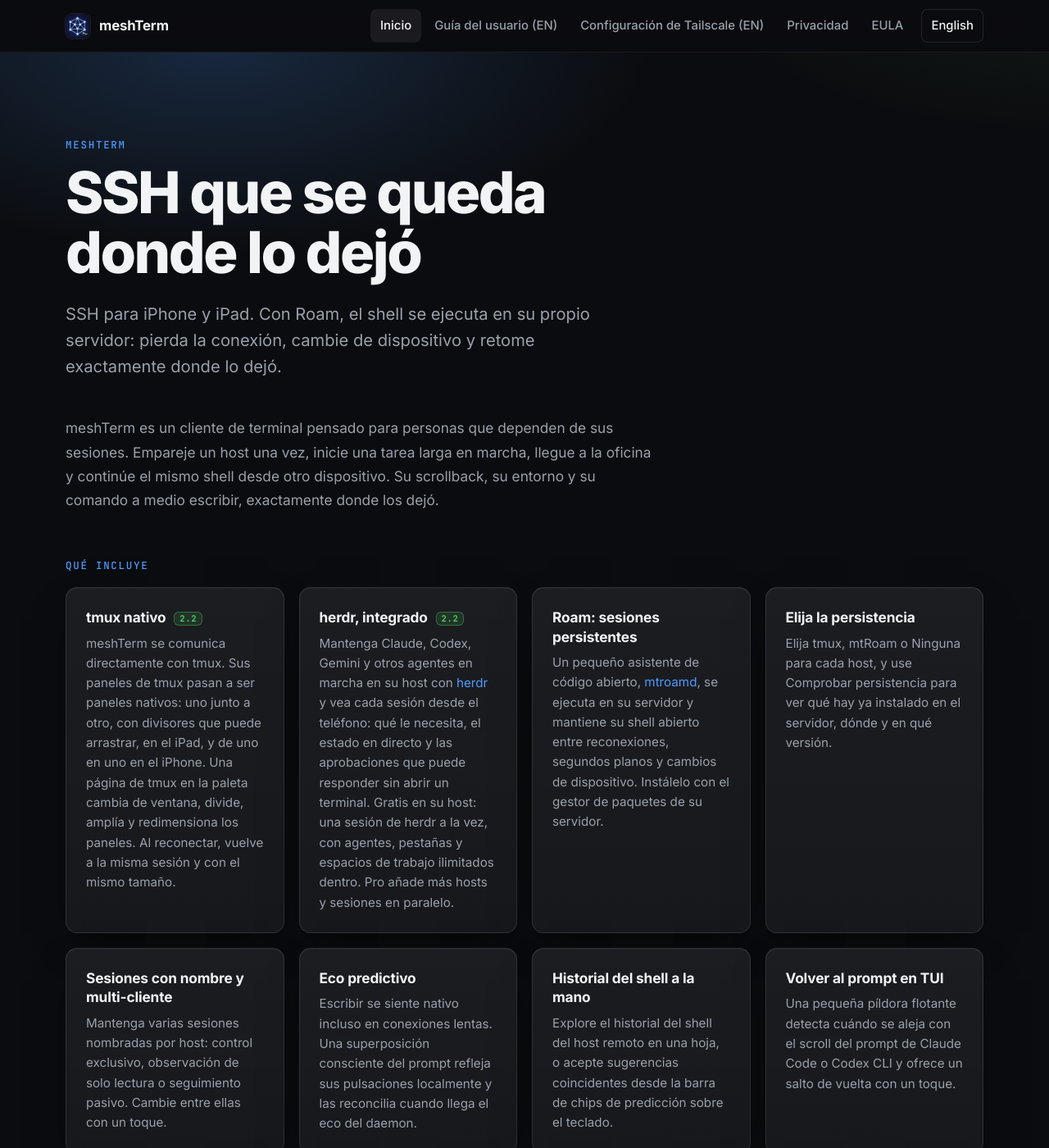
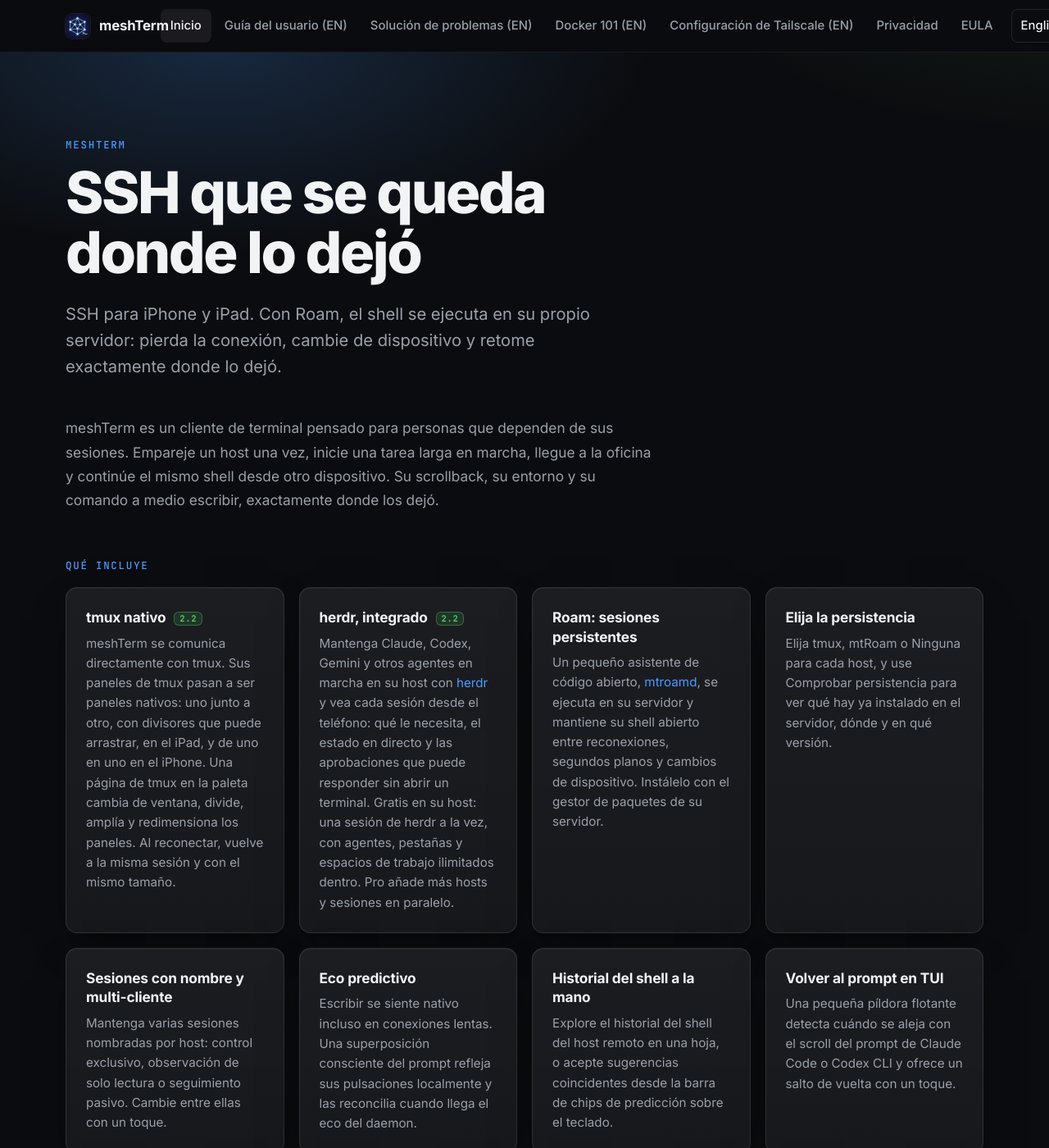
Before and after one commit to JBetchGH/meshterm-docs, a Jekyll site: the page built from index.es.html, in a window 1280 px wide and 1400 px high. Shown: the whole window at 82% size. Built offline with Jekyll 4.4.1, drawn with Linux system fonts in a browser that asks for light colours; some of the changed text lies outside the part shown.

Commit message:
Link Troubleshooting and Docker 101 from the nav, home pages and guide
- nav.yml: both pages in the top nav and footer (English and Spanish, marked EN).
- Home pages (English and Spanish): two new documentation cards.
- User guide: section 25 and the Containers setting point to the new pages.
- Nav collapses to the menu button below 1080px so seven links fit.

Co-Authored-By: Claude Sonnet 5.5 <noreply@anthropic.com>

```diff
--- a/_data/nav.yml
+++ b/_data/nav.yml
@@ -2,12 +2,16 @@
 en:
   - { href: "index.html", label: "Home" }
   - { href: "meshterm.html", label: "User Guide" }
+  - { href: "troubleshooting.html", label: "Troubleshooting" }
+  - { href: "docker-101.html", label: "Docker 101" }
   - { href: "meshterm-tailscale-integration.html", label: "Tailscale Setup" }
   - { href: "privacy.html", label: "Privacy" }
   - { href: "eula.html", label: "EULA" }
 es:
   - { href: "index.es.html", label: "Inicio" }
   - { href: "meshterm.html", label: "Guía del usuario (EN)" }
+  - { href: "troubleshooting.html", label: "Solución de problemas (EN)" }
+  - { href: "docker-101.html", label: "Docker 101 (EN)" }
   - { href: "meshterm-tailscale-integration.html", label: "Configuración de Tailscale (EN)" }
   - { href: "privacy.es.html", label: "Privacidad" }
   - { href: "eula.es.html", label: "EULA" }
--- a/assets/css/main.css
+++ b/assets/css/main.css
@@ -82,7 +82,7 @@ a:hover { text-decoration: underline; text-underline-offset: 3px; }
 .nav__toggle span:first-child { top: 16px; } .nav__toggle span:last-child { top: 25px; }
 .nav__toggle[aria-expanded="true"] span:first-child { top: 20px; transform: rotate(45deg); }
 .nav__toggle[aria-expanded="true"] span:last-child { top: 20px; transform: rotate(-45deg); }
-@media (max-width: 920px) {
+@media (max-width: 1080px) {
   .nav__toggle { display: block; }
   .nav__links { position: absolute; top: var(--nav-h); left: 0; right: 0; flex-direction: column; align-items: stretch; gap: 0;
     background: var(--bg-elev); border-bottom: 1px solid var(--line); padding: 8px 20px 16px; display: none; }
--- a/index.es.html
+++ b/index.es.html
@@ -104,6 +104,20 @@ footer: |
       <span class="action">Leer la guía</span>
     </a>
 
+    <a href="troubleshooting.html" class="doc-card">
+      <div class="icon">🛠️</div>
+      <h2>Solución de problemas <span class="lang-note">EN</span></h2>
+      <p>Encuentre el mensaje que ve, por qué ocurre y cómo arreglarlo: conexión, claves, tmux y mtRoam, archivos, agentes, notificaciones, herdr y contenedores, con comandos para cada sistema. Solo en inglés.</p>
+      <span class="action">Resolver un problema</span>
+    </a>
+
+    <a href="docker-101.html" class="doc-card">
+      <div class="icon">🐳</div>
+      <h2>Docker 101 <span class="lang-note">EN</span></h2>
+      <p>¿Nuevo en los contenedores en su propio servidor? Docker, Podman, imágenes y stacks, puertos y volúmenes, instalación en Ubuntu, Debian, Fedora, Alpine y macOS, y cómo usarlos con seguridad. Solo en inglés.</p>
+      <span class="action">Empezar con Docker</span>
+    </a>
+
     <a href="meshterm-tailscale-integration.html" class="doc-card">
       <div class="icon">⚡</div>
       <h2>Configuración de Tailscale <span class="lang-note">EN</span></h2>
--- a/meshterm.html
+++ b/meshterm.html
@@ -1003,7 +1003,7 @@ services.mtroamd = { enable = true; users = [ "you" ]; };</pre>
         <li><strong>Keyboard</strong>: Customize Keyboard, <strong>Left-handed layout</strong>, <strong>Keyboard when a session opens</strong>, Tap-for-Keyboard Reminder, Hardware Buttons, Button Size, Show Macros, Macros, Double-Tap Action.</li>
         <li><strong>Agents</strong>: edit diffs, typing (autocorrect and smart punctuation), Claude session age and size warnings, <a href="#agent-notifications">Notifications</a>, and <strong>Stop All Agents</strong>.</li>
         <li><strong>herdr</strong> <span class="new-badge">2.2</span>: each host's herdr state (tap one to check it or set it up), <strong>Look for herdr on my hosts</strong>, <strong>herdr first in session lists</strong>, <strong>Menu tips</strong> and <strong>Show Menu Tips Again</strong>, and Learn: <strong>What is herdr?</strong>, <strong>herdr Shortcuts</strong> and herdr.dev. See <a href="#herdr">herdr</a>.</li>
-        <li><strong>Containers</strong>: defaults for <strong>Log Lines</strong> and for the view the containers screen opens on (<strong>Open On</strong>). In 2.2, Containers supports Linux hosts; Mac hosts arrive in 2.3.</li>
+        <li><strong>Containers</strong>: defaults for <strong>Log Lines</strong> and for the view the containers screen opens on (<strong>Open On</strong>). In 2.2, Containers supports Linux hosts; Mac hosts arrive in 2.3. New to containers? See <a href="docker-101.html">Docker 101</a>.</li>
         <li><strong>iCloud Sync</strong>: <a href="#sync">Sync with iCloud</a>, Sync secrets, Sync preferences.</li>
         <li><strong>Privacy &amp; Security</strong>: <a href="#security">App Lock</a>, Delete from Keychain, Erase This Device, Clear Connection History.</li>
         <li><strong>General</strong>: Appearance, onboarding (Hide Onboarding Cards, <strong>Show Welcome Tour</strong>), and About (version, Privacy Policy, Terms of Use, Keyboard Guide, Open-Source Licenses, Reset All Settings).</li>
@@ -1055,6 +1055,8 @@ services.mtroamd = { enable = true; users = [ "you" ]; };</pre>
     <!-- ============================================ -->
     <section id="troubleshooting">
       <h2>25. Troubleshooting</h2>
+
+      <p>This section covers the most common problems in brief. For a detailed, symptom-by-symptom guide to getting connected, keys and host keys, tmux, SFTP, agents, notifications, herdr and Containers, with commands for each system, see the <a href="troubleshooting.html">Troubleshooting page</a>. New to containers? Start with <a href="docker-101.html">Docker 101</a>.</p>
 
       <h3>Connection</h3>
 
```
Also changed, not shown: index.html (+14 -0 lines).
